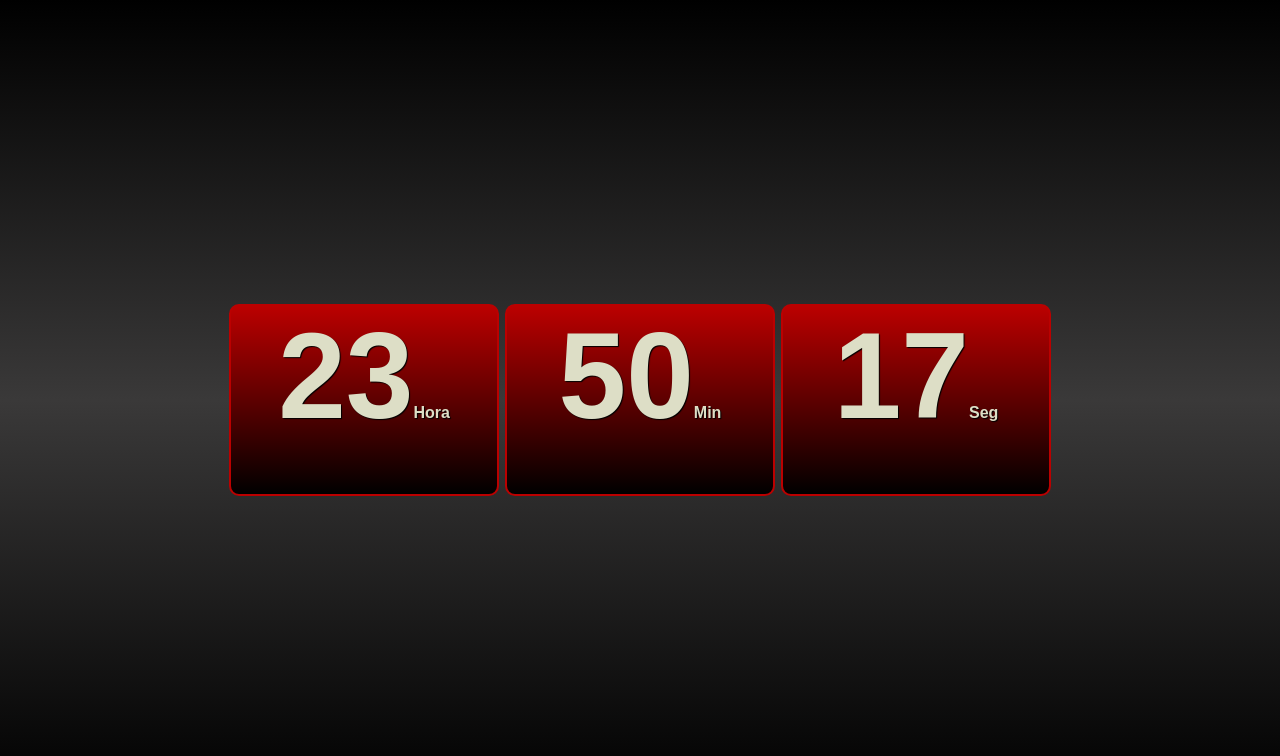
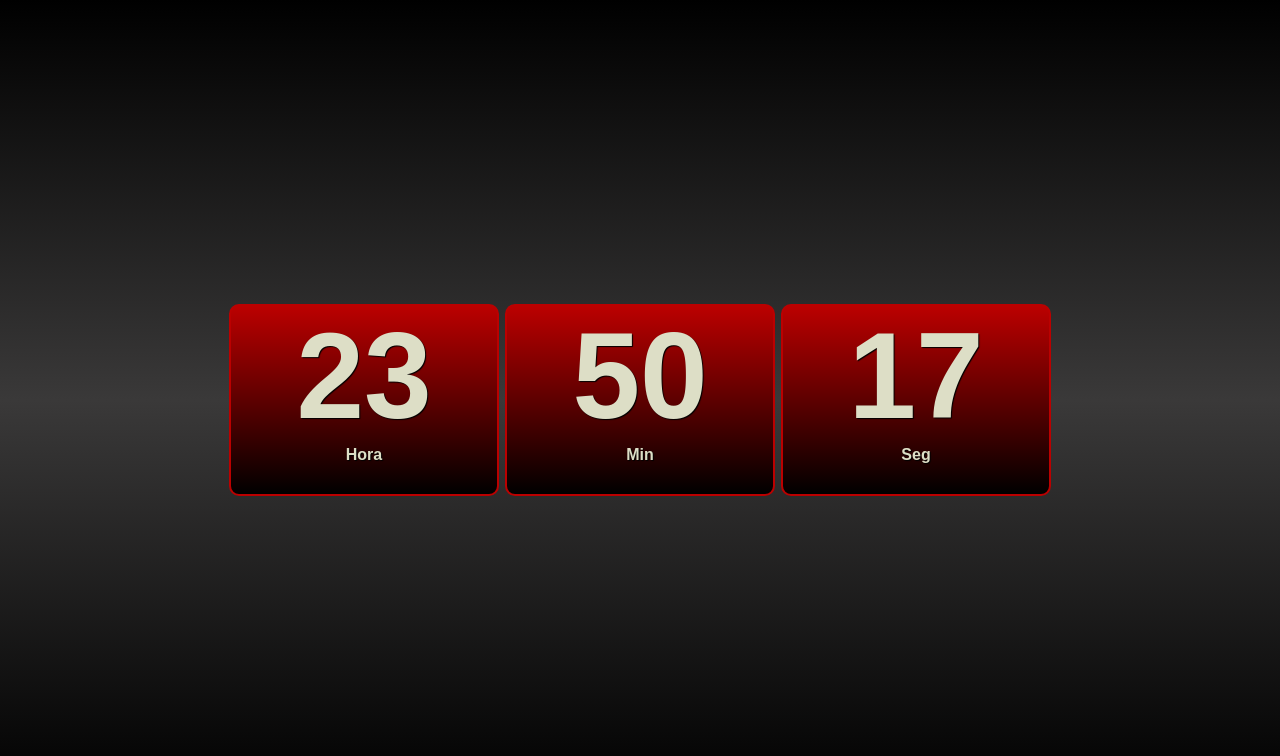
Before and after one commit to Isouz/projetos_simples_com_html_css_js, a plain HTML site: page relogio/index.html in a window 1280 px wide. Drawn offline with Linux system fonts and the light colour scheme.

Commit message:
Update style.css

```diff
--- a/relogio/style.css
+++ b/relogio/style.css
@@ -14,9 +14,12 @@
     height: 100vh;
     width: 100vw;
     background-image: linear-gradient(to bottom, black, #3a3939, black);
+    overflow: hidden;
 }
 
 div {
+    display: flex;
+    flex-direction: column;
     height: 15vw;
     width: 25vw;
     max-width: 270px;
```
